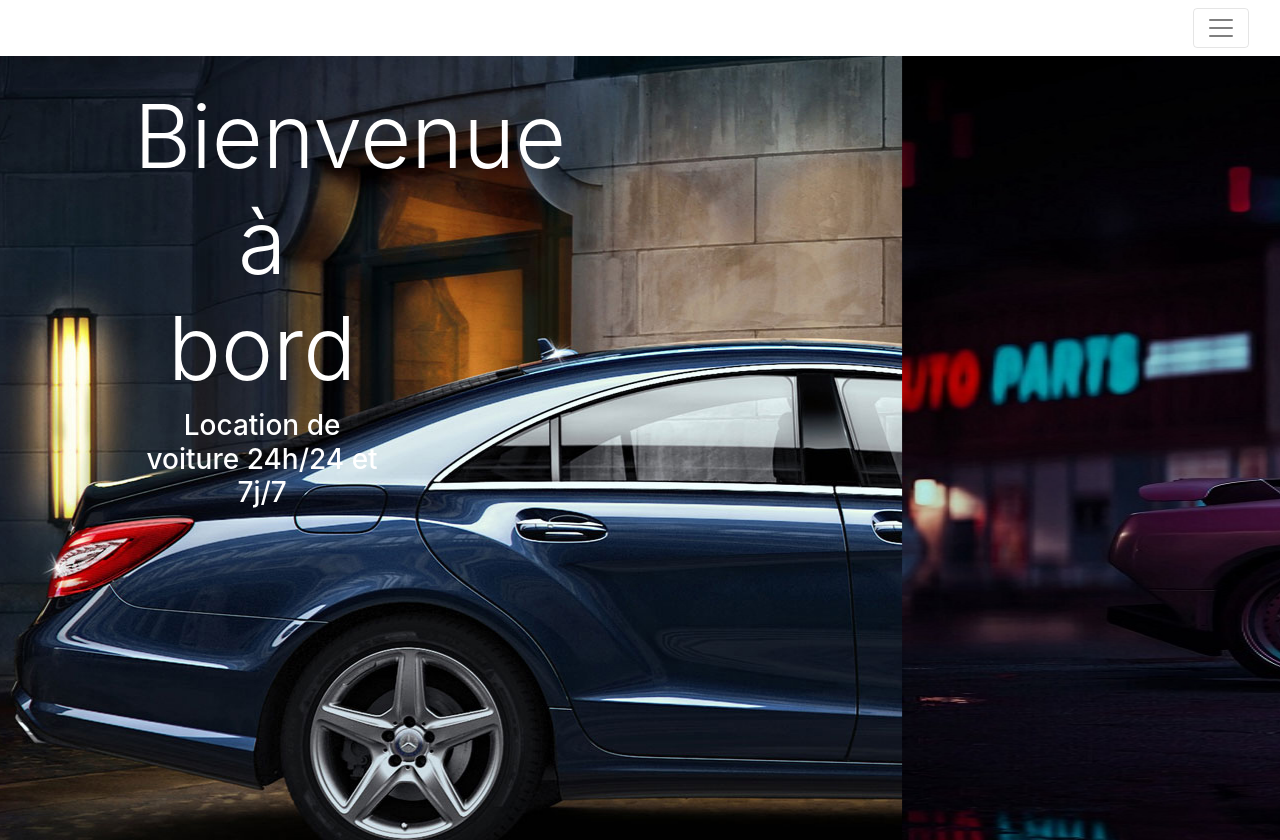
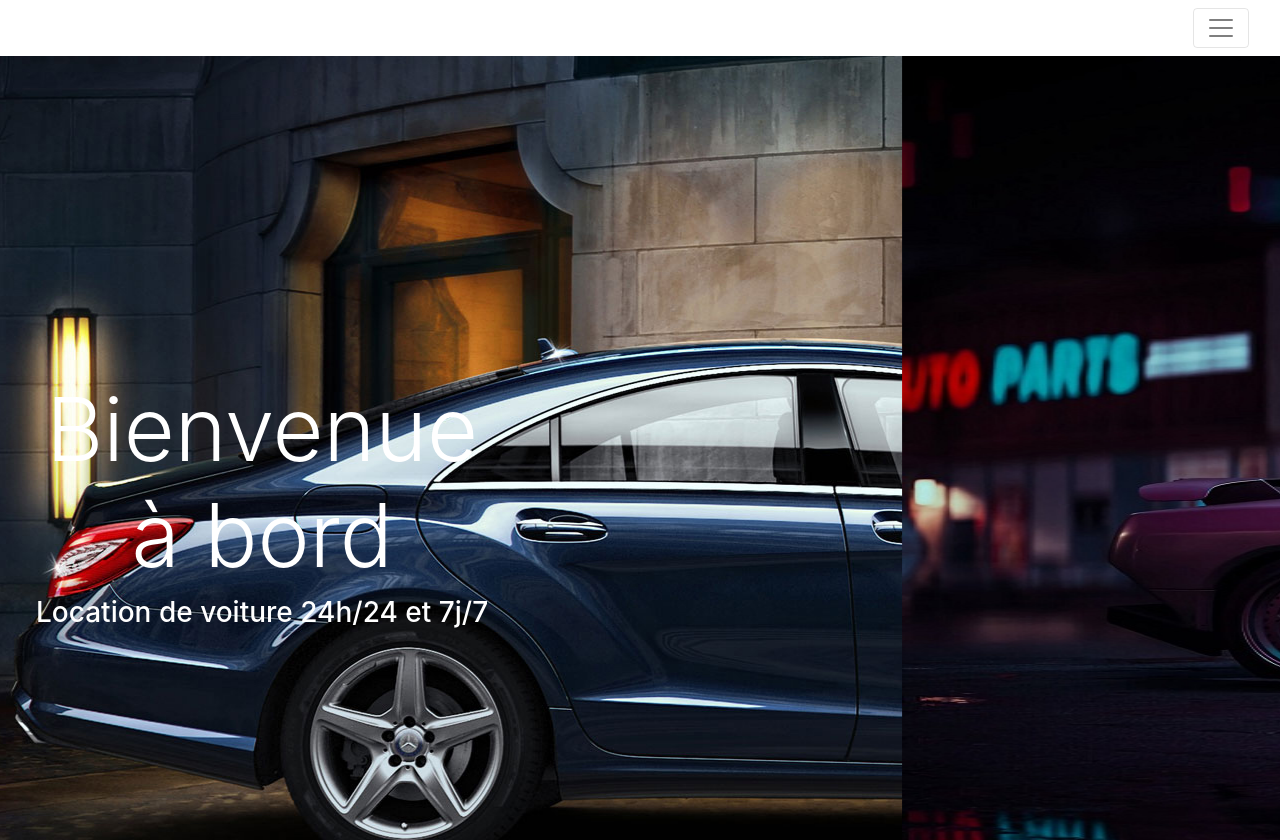
Before and after one commit to Teacher-droid/CarCashing, a plain HTML site: page index.html in a window 1280 px wide. Shown: the top 840 px of the page. Drawn offline with nearby package versions, Linux system fonts and the light colour scheme.

Commit message:
Update style.css

```diff
--- a/style.css
+++ b/style.css
@@ -9,7 +9,7 @@
 @media (max-width: 576px) {}
 
 .pg {
-    padding: 16em
+    padding: 10em
 }
 
 
```
